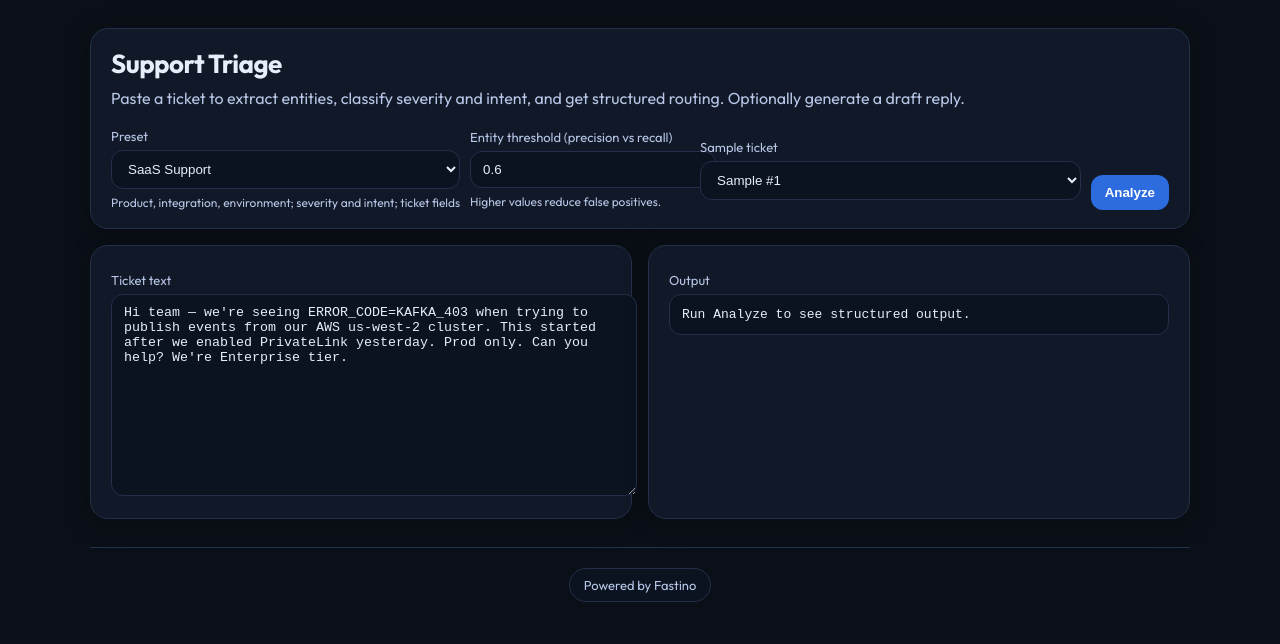
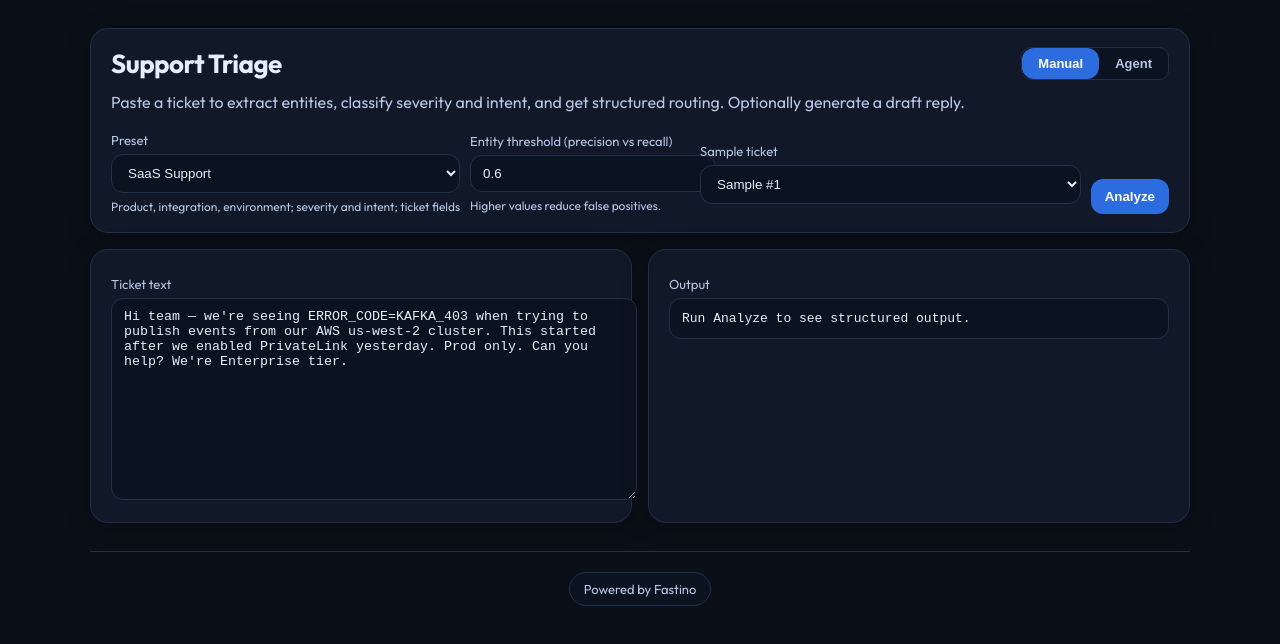
Before and after one commit to vish86/gliner2-support-triage-demo, a Next.js app: page / in a window 1280 px wide. Shown: the top 644 px of the page. Built offline with nearby package versions, Linux system fonts and the light colour scheme.

Commit message:
Implement mode toggle for manual and agent functionalities in the support triage page. Add auto-draft feature for high severity tickets (P0/P1) in agent mode. Enhance UI with new CSS styles for mode selection buttons.

```diff
--- a/app/globals.css
+++ b/app/globals.css
@@ -150,3 +150,32 @@ pre {
   max-height: 120px;
   overflow: auto;
 }
+
+.mode-toggle {
+  display: inline-flex;
+  border-radius: 10px;
+  border: 1px solid #23304a;
+  overflow: hidden;
+  background: #0b1220;
+}
+.mode-toggle button {
+  padding: 8px 16px;
+  font-size: 13px;
+  background: transparent;
+  color: #b7c6e6;
+  border: none;
+  cursor: pointer;
+  margin: 0;
+}
+.mode-toggle button:hover {
+  color: #e6eefc;
+  background: #111827;
+}
+.mode-toggle button.mode-active {
+  background: #2d6cdf;
+  color: white;
+}
+.mode-toggle button.mode-active:hover {
+  background: #3b7cf0;
+  color: white;
+}
--- a/app/page.tsx
+++ b/app/page.tsx
@@ -18,7 +18,15 @@ const SAMPLES: Record<PresetKey, string[]> = {
   ]
 };
 
+type Mode = "manual" | "agent";
+
+function shouldAutoDraft(routing: { priority?: string } | null): boolean {
+  const p = (routing?.priority || "").toUpperCase();
+  return p === "P0" || p === "P1";
+}
+
 export default function Page() {
+  const [mode, setMode] = useState<Mode>("manual");
   const [preset, setPreset] = useState<PresetKey>("saas_support");
   const [threshold, setThreshold] = useState(0.6);
   const [text, setText] = useState(SAMPLES.saas_support[0]);
@@ -43,6 +51,8 @@ export default function Page() {
     setLoading(true);
     setErr(null);
     setOut(null);
+    setDraftResult(null);
+    setDraftErr(null);
 
     try {
       const payload = buildPayload(preset, text, threshold);
@@ -55,6 +65,24 @@ export default function Page() {
       const data = await resp.json();
       if (!resp.ok) throw new Error(data?.detail || "Request failed");
       setOut(data);
+
+      if (mode === "agent" && shouldAutoDraft(data?.routing)) {
+        setDraftLoading(true);
+        try {
+          const draftResp = await fetch("/api/draft", {
+            method: "POST",
+            headers: { "content-type": "application/json" },
+            body: JSON.stringify({ text: text.trim(), triage: data }),
+          });
+          const draftData = await draftResp.json();
+          if (!draftResp.ok) throw new Error(draftData?.detail || "Draft request failed");
+          setDraftResult(draftData);
+        } catch (e: any) {
+          setDraftErr(e?.message || "Unknown error");
+        } finally {
+          setDraftLoading(false);
+        }
+      }
     } catch (e: any) {
       setErr(e?.message || "Unknown error");
     } finally {
@@ -86,9 +114,29 @@ export default function Page() {
   return (
     <div className="container">
       <div className="card" style={{ marginBottom: 16 }}>
-        <h1>Support Triage</h1>
+        <div style={{ display: "flex", alignItems: "center", justifyContent: "space-between", flexWrap: "wrap", gap: 12, marginBottom: 12 }}>
+          <h1 style={{ margin: 0 }}>Support Triage</h1>
+          <div className="mode-toggle">
+            <button
+              type="button"
+              className={mode === "manual" ? "mode-active" : ""}
+              onClick={() => { setMode("manual"); setDraftResult(null); setDraftErr(null); }}
+            >
+              Manual
+            </button>
+            <button
+              type="button"
+              className={mode === "agent" ? "mode-active" : ""}
+              onClick={() => { setMode("agent"); setDraftResult(null); setDraftErr(null); }}
+            >
+              Agent
+            </button>
+          </div>
+        </div>
         <p>
-          Paste a ticket to extract entities, classify severity and intent, and get structured routing. Optionally generate a draft reply.
+          {mode === "manual"
+            ? "Paste a ticket to extract entities, classify severity and intent, and get structured routing. Optionally generate a draft reply."
+            : "Agent mode: Analyze runs first, then draft is auto-generated for P0/P1 (high severity) tickets."}
         </p>
 
         <div className="toolbar">
@@ -140,7 +188,7 @@ export default function Page() {
 
           <div style={{ alignSelf: "end" }}>
             <button onClick={analyze} disabled={loading || !text.trim()}>
-              {loading ? "Analyzing..." : "Analyze"}
+              {loading ? "Analyzing..." : draftLoading ? "Analyzing + drafting…" : mode === "agent" ? "Run (analyze + auto-draft if P0/P1)" : "Analyze"}
             </button>
           </div>
         </div>
```
